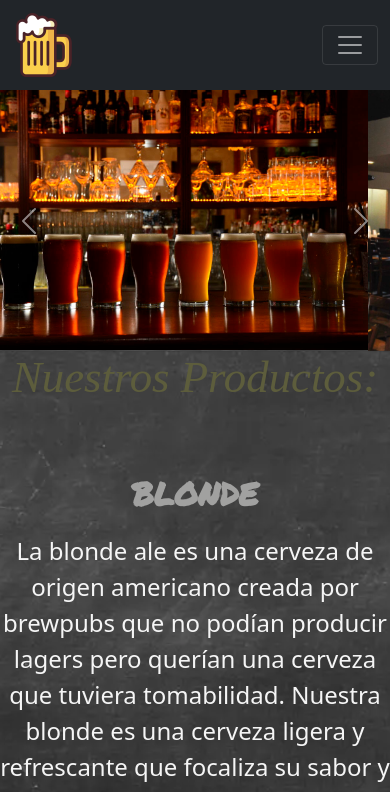
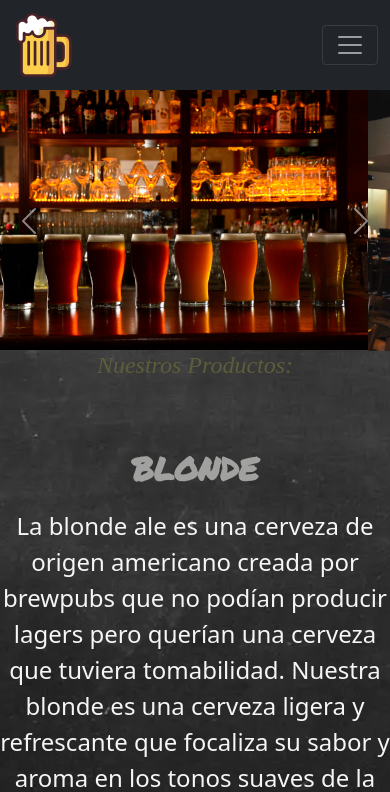
Before and after one commit to martinAlderete/Cosmo-Bar, a plain HTML site: page index.html in a window 390 px wide. Shown: the top 792 px of the page. Drawn offline with Linux system fonts and the light colour scheme; a web font is replaced by a local one.

Commit message:
Algunos cambios hechos en el responsive

```diff
--- a/CSS/estilos.css
+++ b/CSS/estilos.css
@@ -5,7 +5,11 @@
 }
 
 body{
-    background-color: #0f1110;
+    background-image: url(../assets/imagenes/background-image.jpeg) !important;
+    background-repeat: no-repeat;
+    background-position:center center;
+    background-attachment: fixed;
+    background-size: cover;
 }
 
 /*MISMO HEADER PARA TODOS*/
@@ -169,7 +173,7 @@ justify-content: space-evenly
         margin: 4rem 0;
     }
     .main__subtitulo{
-        font-size: 2.45rem;
+        font-size: 1.5rem;
     }
 
 
--- a/CSS/main.css
+++ b/CSS/main.css
@@ -1,4 +1,8 @@
 @charset "UTF-8";
+
+html{
+  overflow-x: hidden;
+}
 
 .carousel-inner{
   width: 100%;
@@ -12,14 +16,7 @@
   /*SOBRE NOSOTROS*/
   /*NOTICIAS*/ }
 
-  .main__sectionIndex{
-    background-image: url(../assets/imagenes/background-image.jpeg) !important;
-    background-repeat: no-repeat;
-    background-position:center center;
-    background-attachment: fixed;
-    background-size: cover;
 
-  }
   .main__titulo {
     font-size: 4.5rem;
     text-align: center;
@@ -156,14 +153,7 @@
   .main__img--locales {
     width: 18.75rem;
     height: 13.75rem; }
-    main{
-    background-image: url(../assets/imagenes/background-image.jpeg) !important;
-    background-repeat: no-repeat;
-    background-position:center center;
-    background-attachment: fixed;
-    background-size: cover;
 
-    }
   .main__img--aboutUs {
     width: 25rem;
     height: 40rem;
--- a/index.html
+++ b/index.html
@@ -19,8 +19,8 @@
     <link rel="preconnect" href="https://fonts.googleapis.com">
     <link rel="preconnect" href="https://fonts.gstatic.com" crossorigin>
     <link href="https://fonts.googleapis.com/css2?family=Permanent+Marker&display=swap" rel="stylesheet">
+    <link rel="stylesheet" href="/CSS/main.css">
     <link rel="stylesheet" href="./CSS/estilos.css">
-    <link rel="stylesheet" href="/CSS/main.css">
 </head>
 <body>
         <header>
```
Also changed, not shown: vistas/contacto.html (+2 -2 lines), vistas/locales.html (+1 -1 lines), vistas/noticias.html (+1 -1 lines), vistas/sobreNosotros.html (+1 -1 lines).
